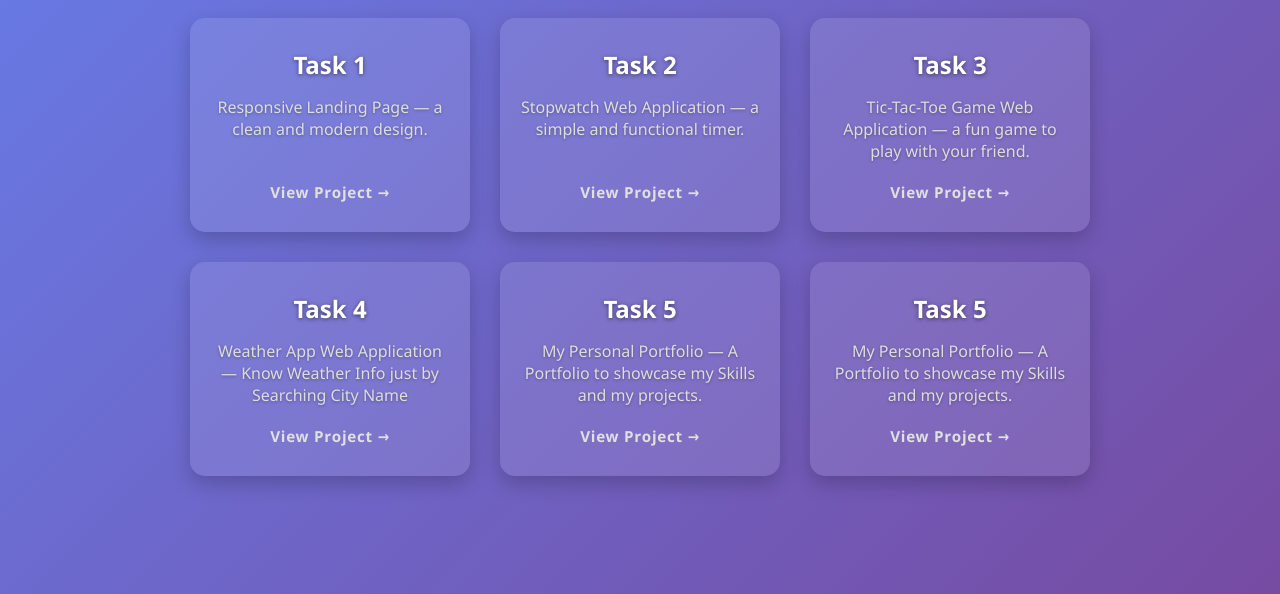
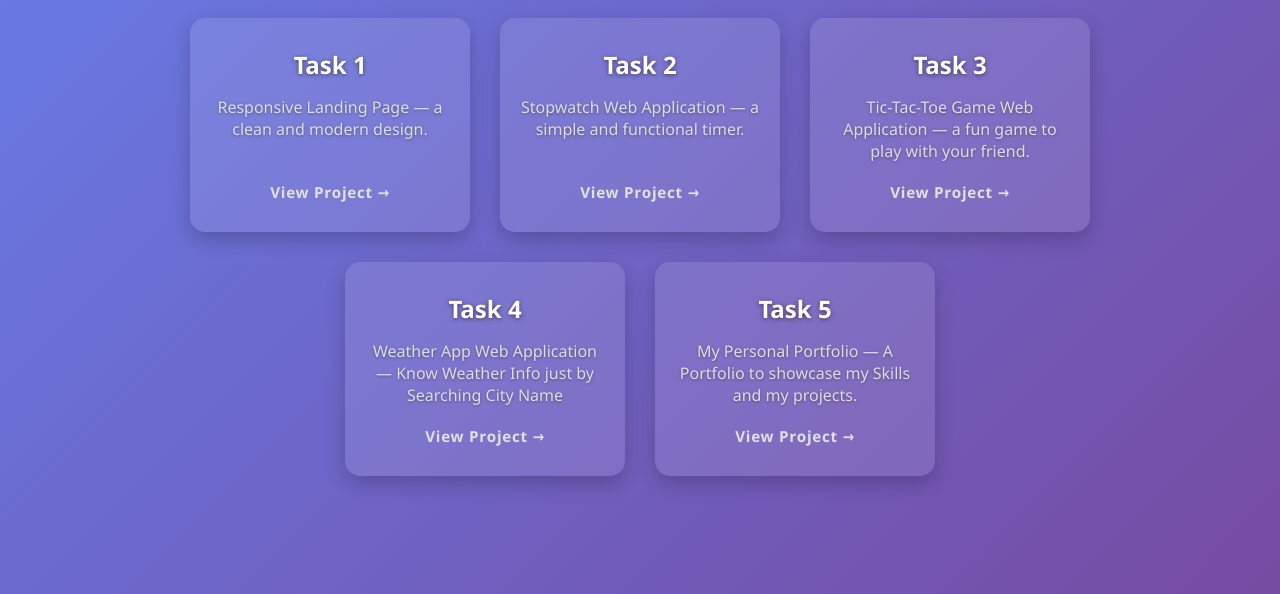
Before and after one commit to Abhijeet-109/Prodigy-InfoTech_Internship, a plain HTML site: page index.html in a window 1280 px wide. Shown: the part 206-800 px from the top of the page. Drawn offline with Linux system fonts and the light colour scheme.

Commit message:
Update index.html

```diff
--- a/index.html
+++ b/index.html
@@ -133,11 +133,6 @@
         <p>My Personal Portfolio — A Portfolio to showcase my Skills and my projects.</p>
         <span>View Project →</span>
       </a>
-      <a href="demo/" class="card" tabindex="0">
-        <h2>Task 5</h2>
-        <p>My Personal Portfolio — A Portfolio to showcase my Skills and my projects.</p>
-        <span>View Project →</span>
-      </a>
     </div>
   </div>
 </body>
```
